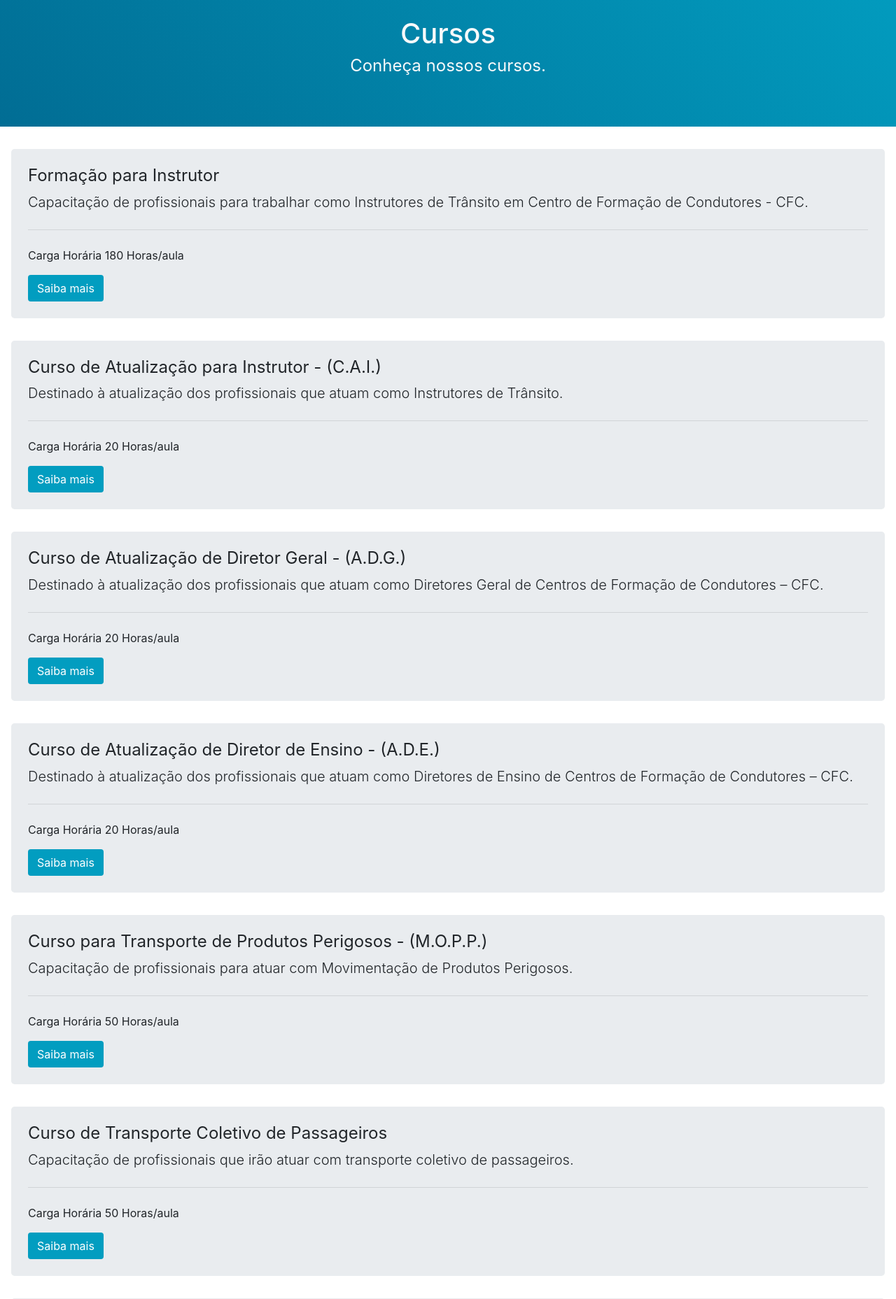
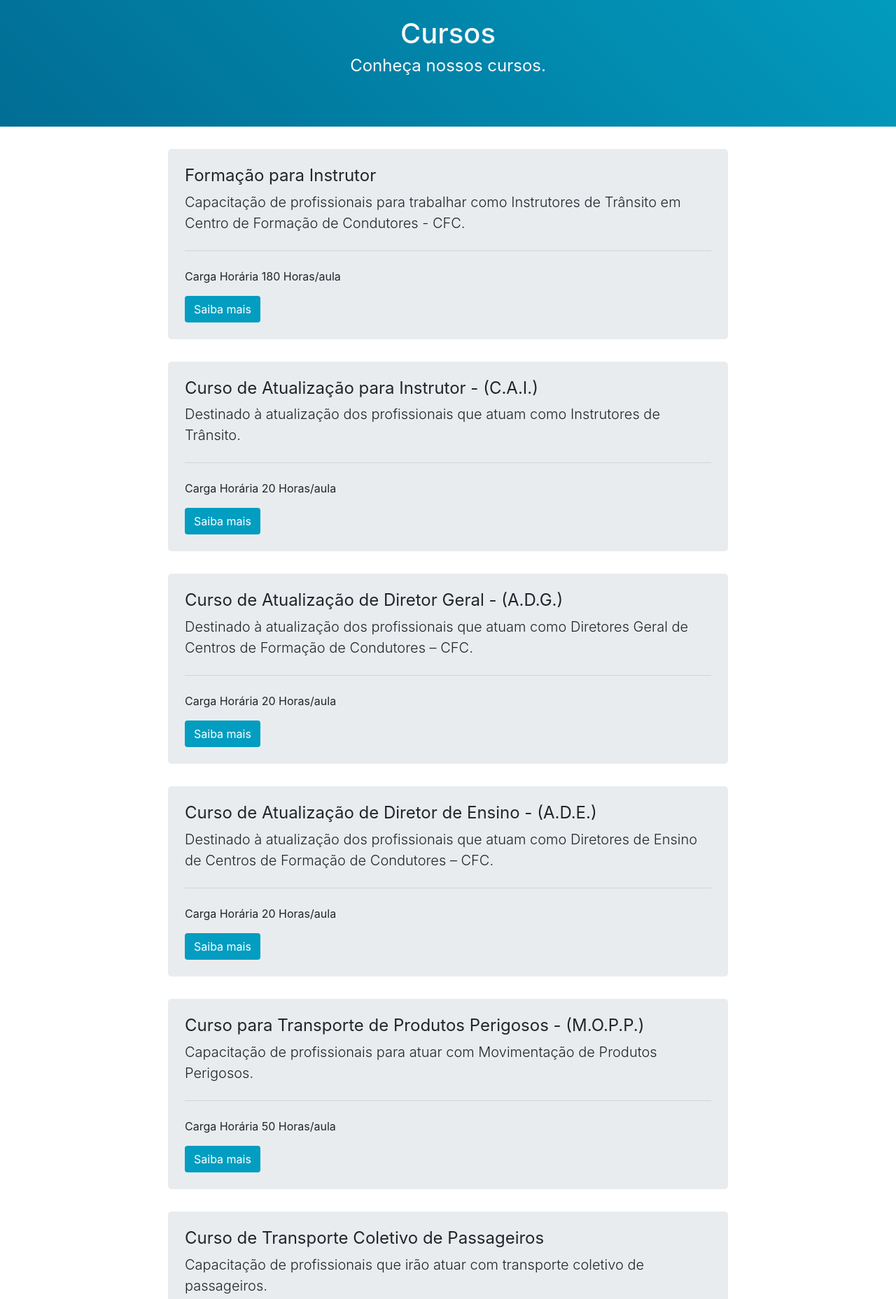
Before and after one commit to RuanScherer/EspacoDoTransito, a PHP site: page /courses.html in a window 1280 px wide. Shown: the part 72-1929 px from the top of the page at 70% size. Run offline with PHP 8.4, Linux system fonts and the light colour scheme.

Commit message:
Styles optimized

```diff
--- a/courses.html
+++ b/courses.html
@@ -13,7 +13,7 @@
   </head>
   <body>
 		<!-- HIGHLIGHT -->
-		<main style="background: linear-gradient(45deg, #016D94, #029DC0)" class="d-flex flex-column align-items-center w-100 text-center text-light pb-5">
+		<main class="d-flex flex-column align-items-center w-100 text-center text-light pb-5 background-right">
 			<!-- HEADER -->
 			<nav class="navbar px-4 py-3 navbar-expand-lg navbar-dark w-100 d-flex justify-content-center">
 				<button class="navbar-toggler" type="button" data-toggle="collapse" data-target="#navbarNav" aria-controls="navbarNav" aria-expanded="false" aria-label="Toggle navigation">
@@ -37,124 +37,124 @@
 				</div>
 			</nav>
 
-			<h1 class="text-center mt-4" style="max-width: 80%">Cursos</h1>
-			<h4 style="max-width: 95%" class="font-weight-normal mb-4">Conheça nossos cursos.</h4>
+			<h1 class="text-center mt-4 title-width">Cursos</h1>
+			<h4 class="font-weight-normal mb-4 subtitle-width">Conheça nossos cursos.</h4>
 			<!-- ADICIONAR SETA COM ANIMAÇÃO -->
 		</main>
 
 		<!-- COURSES -->
 		<section class="w-100 p-3 d-flex flex-column align-items-center">
-			<ul style="list-style: none;" class="d-flex flex-column align-items-center p-0">
-				<li class="jumbotron p-4 my-3 w-100">
+			<ul class="d-flex flex-column align-items-center p-0 list-unstyled">
+				<li class="jumbotron p-4 my-3 w-100 max-800">
 				  <h4 class="font-weight-normal">Formação para Instrutor</h4>
 				  <p class="lead">Capacitação de profissionais para trabalhar como Instrutores de Trânsito em Centro de Formação de Condutores - CFC.</p>
 				  <hr class="my-4">
 				  <p>Carga Horária 180 Horas/aula</p>
-				  <a class="btn text-white" style="background-color: #029DC0" href="courses/instrutor.html" role="button">Saiba mais</a>
+				  <a class="btn text-white blue-button"  href="courses/instrutor.html" role="button">Saiba mais</a>
 				</li>
-				<li class="jumbotron p-4 my-3 w-100">
+				<li class="jumbotron p-4 my-3 w-100 max-800">
 				  <h4 class="font-weight-normal">Curso de Atualização para Instrutor - (C.A.I.)</h4>
 				  <p class="lead">Destinado à atualização dos profissionais que atuam como Instrutores de Trânsito.</p>
 				  <hr class="my-4">
 				  <p>Carga Horária 20 Horas/aula</p>
-				  <a class="btn text-white" style="background-color: #029DC0" href="courses/atualizacao-instrutor.html" role="button">Saiba mais</a>
+				  <a class="btn text-white blue-button"  href="courses/atualizacao-instrutor.html" role="button">Saiba mais</a>
 				</li>
-				<li class="jumbotron p-4 my-3 w-100">
+				<li class="jumbotron p-4 my-3 w-100 max-800">
 				  <h4 class="font-weight-normal">Curso de Atualização de Diretor Geral - (A.D.G.)</h4>
 				  <p class="lead">Destinado à atualização dos profissionais que atuam como Diretores Geral de Centros de Formação de Condutores – CFC.</p>
 				  <hr class="my-4">
 				  <p>Carga Horária 20 Horas/aula</p>
-				  <a class="btn text-white" style="background-color: #029DC0" href="courses/atualizacao-diretor-geral.html" role="button">Saiba mais</a>
+				  <a class="btn text-white blue-button"  href="courses/atualizacao-diretor-geral.html" role="button">Saiba mais</a>
 				</li>
-				<li class="jumbotron p-4 my-3 w-100">
+				<li class="jumbotron p-4 my-3 w-100 max-800">
 				  <h4 class="font-weight-normal">Curso de Atualização de Diretor de Ensino - (A.D.E.)</h4>
 				  <p class="lead">Destinado à atualização dos profissionais que atuam como Diretores de Ensino de Centros de Formação de Condutores – CFC.</p>
 				  <hr class="my-4">
 				  <p>Carga Horária 20 Horas/aula</p>
-				  <a class="btn text-white" style="background-color: #029DC0" href="courses/atualizacao-diretor-ensino.html" role="button">Saiba mais</a>
+				  <a class="btn text-white blue-button"  href="courses/atualizacao-diretor-ensino.html" role="button">Saiba mais</a>
 				</li>
-				<li class="jumbotron p-4 my-3 w-100">
+				<li class="jumbotron p-4 my-3 w-100 max-800">
 				  <h4 class="font-weight-normal">Curso para Transporte de Produtos Perigosos - (M.O.P.P.)</h4>
 				  <p class="lead">Capacitação de profissionais para atuar com Movimentação de Produtos Perigosos.</p>
 				  <hr class="my-4">
 				  <p>Carga Horária 50 Horas/aula</p>
-				  <a class="btn text-white" style="background-color: #029DC0" href="courses/produtos-perigosos.html" role="button">Saiba mais</a>
+				  <a class="btn text-white blue-button"  href="courses/produtos-perigosos.html" role="button">Saiba mais</a>
 				</li>
-				<li class="jumbotron p-4 my-3 w-100">
+				<li class="jumbotron p-4 my-3 w-100 max-800">
 				  <h4 class="font-weight-normal">Curso de Transporte Coletivo de Passageiros</h4>
 				  <p class="lead">Capacitação de profissionais que irão atuar com transporte coletivo de passageiros.</p>
 				  <hr class="my-4">
 				  <p>Carga Horária 50 Horas/aula</p>
-				  <a class="btn text-white" style="background-color: #029DC0" href="courses/transporte-coletivo.html" role="button">Saiba mais</a>
+				  <a class="btn text-white blue-button"  href="courses/transporte-coletivo.html" role="button">Saiba mais</a>
 				</li>
-				<li class="jumbotron p-4 my-3 w-100">
+				<li class="jumbotron p-4 my-3 w-100 max-800">
 				  <h4 class="font-weight-normal">Curso de Transporte de Emergência</h4>
 				  <p class="lead">Capacitação de profissionais que irão atuar com transporte de emergência.</p>
 				  <hr class="my-4">
 				  <p>Carga Horária 50 Horas/aula</p>
-				  <a class="btn text-white" style="background-color: #029DC0" href="courses/transporte-emergencial.html" role="button">Saiba mais</a>
+				  <a class="btn text-white blue-button"  href="courses/transporte-emergencial.html" role="button">Saiba mais</a>
 				</li>
-				<li class="jumbotron p-4 my-3 w-100">
+				<li class="jumbotron p-4 my-3 w-100 max-800">
 				  <h4 class="font-weight-normal">Curso de Transporte Escolar</h4>
 				  <p class="lead">Capacitação de profissionais que irão atuar com transporte escolar.</p>
 				  <hr class="my-4">
 				  <p>Carga Horária 50 Horas/aula</p>
-				  <a class="btn text-white" style="background-color: #029DC0" href="courses/transporte-escolar.html" role="button">Saiba mais</a>
+				  <a class="btn text-white blue-button"  href="courses/transporte-escolar.html" role="button">Saiba mais</a>
 				</li>
-				<li class="jumbotron p-4 my-3 w-100">
+				<li class="jumbotron p-4 my-3 w-100 max-800">
 				  <h4 class="font-weight-normal">Curso de Transporte de Carga Indivisível</h4>
 				  <p class="lead">Capacitação de profissionais que irão atuar com transporte de carga indivisível.</p>
 				  <hr class="my-4">
 				  <p>Carga Horária 50 Horas/aula</p>
-				  <a class="btn text-white" style="background-color: #029DC0" href="courses/carga-indivisivel.html" role="button">Saiba mais</a>
+				  <a class="btn text-white blue-button"  href="courses/carga-indivisivel.html" role="button">Saiba mais</a>
 				</li>
-				<li class="jumbotron p-4 my-3 w-100">
+				<li class="jumbotron p-4 my-3 w-100 max-800">
 				  <h4 class="font-weight-normal">Curso de Formação para Diretor Geral - Intensivo</h4>
 				  <p class="lead">Capacitação de profissionais que irão atuar como diretor geral em Centros de Formação de Condutores - CFC.</p>
 				  <hr class="my-4">
 				  <p>Carga Horária 40 Horas/aula</p>
-				  <a class="btn text-white" style="background-color: #	029DC0" href="courses/formacao-diretor-geral.html" role="button">Saiba mais</a>
+				  <a class="btn text-white blue-button"  href="courses/formacao-diretor-geral.html" role="button">Saiba mais</a>
 				</li>
-				<li class="jumbotron p-4 my-3 w-100">
+				<li class="jumbotron p-4 my-3 w-100 max-800">
 				  <h4 class="font-weight-normal">Atualização de Examinadores de Trânsito</h4>
 				  <p class="lead">Destinado à atualização de profissionais da avaliação nos exames previstos na formação de condutores.</p>
 				  <hr class="my-4">
 				  <p>Carga Horária 20 Horas/aula</p>
-				  <a class="btn text-white" style="background-color: #029DC0" href="courses/atualizacao-examinadores.html" role="button">Saiba mais</a>
+				  <a class="btn text-white blue-button"  href="courses/atualizacao-examinadores.html" role="button">Saiba mais</a>
 				</li>
-				<li class="jumbotron p-4 my-3 w-100">
+				<li class="jumbotron p-4 my-3 w-100 max-800">
 				  <h4 class="font-weight-normal">Formação de Diretor de Ensino - Intensivo</h4>
 				  <p class="lead">Formação e capacitação de diretor de ensino.</p>
 				  <hr class="my-4">
 				  <p>Carga Horária 40 Horas/aula</p>
-				  <a class="btn text-white" style="background-color: #029DC0" href="courses/formacao-diretor-ensino.html" role="button">Saiba mais</a>
+				  <a class="btn text-white blue-button"  href="courses/formacao-diretor-ensino.html" role="button">Saiba mais</a>
 				</li>
-				<li class="jumbotron p-4 my-3 w-100">
+				<li class="jumbotron p-4 my-3 w-100 max-800">
 				  <h4 class="font-weight-normal">Curso de Atualização de Vistoria de Identificação Veicular</h4>
 				  <p class="lead">Destinado à atualizar os profissionais de vistoria veicular, sobre novos procedimentos e tecnologias para um serviço de qualidade e segurança.</p>
 				  <hr class="my-4">
 				  <p>Carga Horária 20 Horas/aula</p>
-				  <a class="btn text-white" style="background-color: #029DC0" href="courses/atualizacao-vistoria.html" role="button">Saiba mais</a>
+				  <a class="btn text-white blue-button"  href="courses/atualizacao-vistoria.html" role="button">Saiba mais</a>
 				</li>
-				<li class="jumbotron p-4 my-3 w-100">
+				<li class="jumbotron p-4 my-3 w-100 max-800">
 				  <h4 class="font-weight-normal">Curso de Vistoria de Identificação Veicular - Final de Semana</h4>
 				  <p class="lead">Capacitação de profissionais de vistoria veicular, previsto na portaria 1225/15 e 200/17 do DETRAN de Santa Catarina.</p>
 				  <hr class="my-4">
 				  <p>Carga Horária 60 Horas/aula</p>
-				  <a class="btn text-white" style="background-color: #029DC0" href="courses/formacao-vistoria.html" role="button">Saiba mais</a>
+				  <a class="btn text-white blue-button"  href="courses/formacao-vistoria.html" role="button">Saiba mais</a>
 				</li>
-				<li class="jumbotron p-4 my-3 w-100">
+				<li class="jumbotron p-4 my-3 w-100 max-800">
 				  <h4 class="font-weight-normal">Curso de Examinador de Trânsito</h4>
 				  <p class="lead">Capacitação de profissionais da avaliação nos exames previstos na formação de condutores.</p>
 				  <hr class="my-4">
 				  <p>Carga Horária 28 Horas/aula</p>
-				  <a class="btn text-white" style="background-color: #029DC0" href="courses/formacao-examinador.html" role="button">Saiba mais</a>
+				  <a class="btn text-white blue-button"  href="courses/formacao-examinador.html" role="button">Saiba mais</a>
 				</li>
 			</ul>
 		</section>
 
 		<!-- FOOTER -->
-		<footer class="d-flex flex-column align-items-center text-light w-100" style="background: linear-gradient(45deg, #016D94, #029DC0)">
+		<footer class="d-flex flex-column align-items-center text-light w-100 background-right">
 			<div class="d-flex justify-content-between w-100 p-4">
 				<div>
 					<h4>Localização</h4>
--- /dev/null
+++ b/styles.css
@@ -0,0 +1,27 @@
+.background-right {
+	background: linear-gradient(45deg, #016D94, #029DC0);
+}
+
+.title-width {
+	max-width: 80%;
+}
+
+.subtitle-width {
+	max-width: 95%;
+}
+
+.blue-button {
+	background-color: #029DC0 !important;
+}
+
+.max-800 {
+	max-width: 800px;
+}
+
+.max-550 {
+	max-width: 550px;
+}
+
+.max-400 {
+	max-width: 400px;
+}
```
Also changed, not shown: blog.php (+6 -6 lines), contact.php (+6 -6 lines), index.php (+16 -13 lines).
